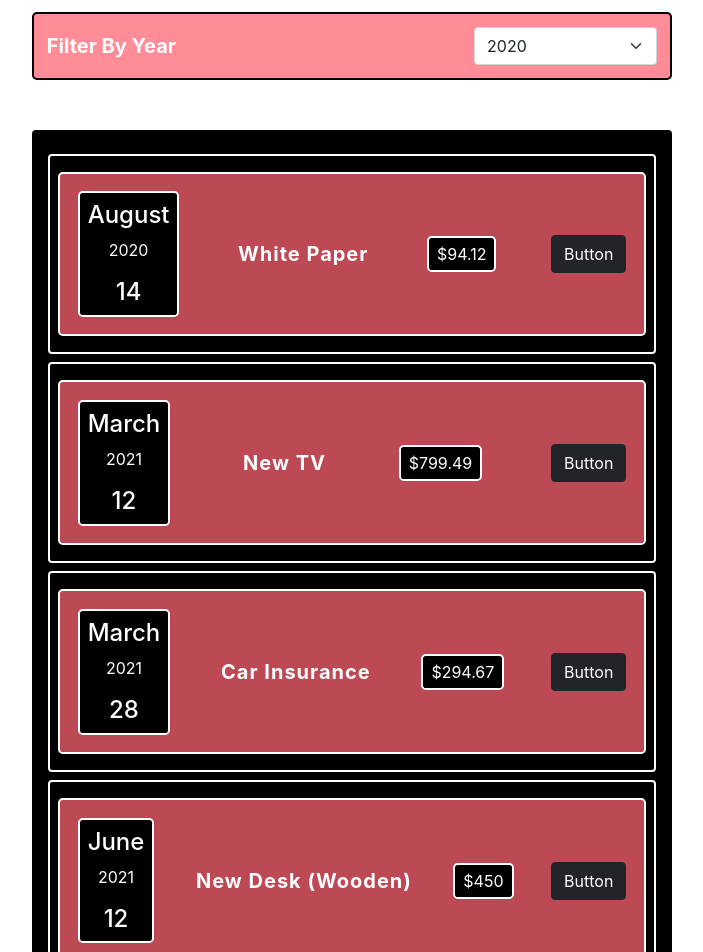
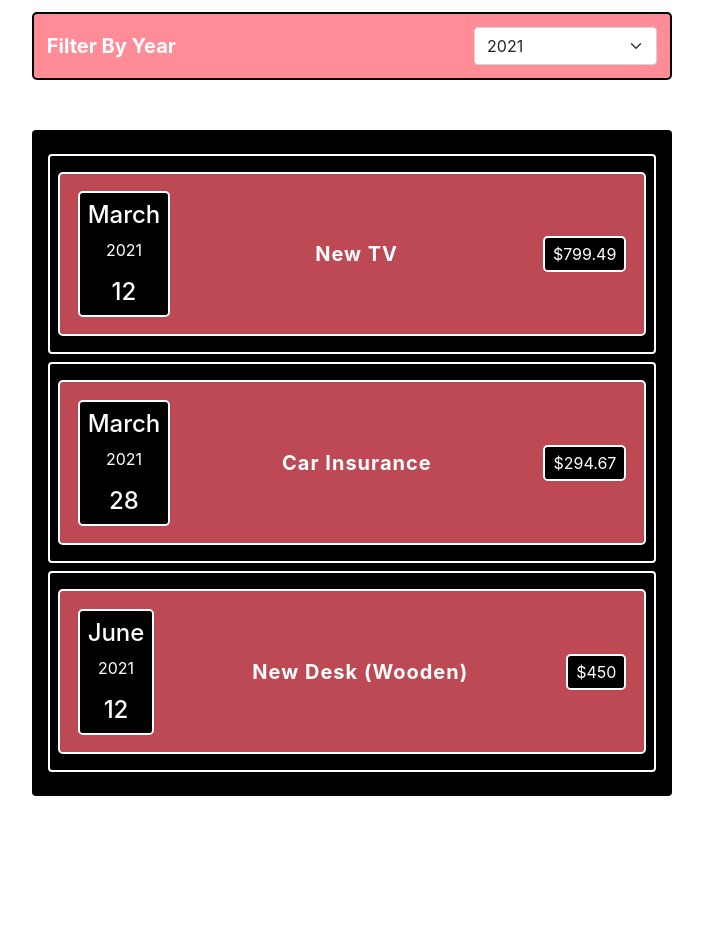
Before and after one commit to gokulr-05/REACT-PROJECTS-1, a React (Create React App) app: page / in a window 1280 px wide. Shown: the part 340-1292 px from the top of the page, without its empty margins (288-991 px from the left). After the commit the page ends 1136 px from the top, so only its background shows below. Built offline with nearby package versions, Linux system fonts and the light colour scheme.

Commit message:
NEW FEATURES: adding new Data & filtering and displaying datas

```diff
--- a/src/App.js
+++ b/src/App.js
@@ -1,11 +1,8 @@
+import { useState } from "react";
+
 import ExpenseFilter from "./components/NewExpense/ExpenseFilter";
 import Expenses from "./components/Expenses";
 import NewExpense from "./components/NewExpense/NewExpense";
-let App = () => {
-  let expenseFunc = (expenseData) => {
-    console.log("In App Js");
-    console.log("expenseData=", expenseData);
-  };
 
 const expenses = [
   {
@@ -29,11 +26,23 @@ let App = () => {
   },
 ];
 
+let App = () => {
+  let [exp, setExp] = useState(expenses);
+
+  let expenseFunc = (expenseData) => {
+    console.log("In App Js");
+    console.log("expenseData=", expenseData);
+
+    setExp((prev) => {
+      return [expenseData, ...prev];
+    });
+  };
+
   return (
     <div className="">
       {/* <ExpenseFilter /> */}
       <NewExpense expenses={expenses} expenseFunc={expenseFunc} />
-      <Expenses expenses={expenses} />
+      <Expenses expenses={exp} />
     </div>
   );
 };
--- a/src/components/ExpenseItem.js
+++ b/src/components/ExpenseItem.js
@@ -22,9 +22,9 @@ let ExpenseItem = ({ title, amt, date }) => {
           <span>{`$${amt1}`}</span>
         </div>
 
-        <button className="btn btn-dark" onClick={btnHandler}>
+        {/* <button className="btn btn-dark" onClick={btnHandler}>
           Button
-        </button>
+        </button> */}
       </div>
     </div>
   );
--- a/src/components/Expenses.js
+++ b/src/components/Expenses.js
@@ -6,7 +6,22 @@ import "./NewExpense/ExpenseFilter.css";
 import "./Expenses.css";
 
 let Expenses = ({ expenses }) => {
-  let [selectedYear, setSelectedYear] = useState("2020");
+  let [selectedYear, setSelectedYear] = useState("2021");
+  // console.log("selectedYear=", selectedYear);
+  // console.log("expenses=", expenses);
+
+  // console.log(
+  //   typeof expenses[0].date.getFullYear(),
+  //   expenses[0].date.getFullYear()
+  // );
+
+  // console.log(
+  //   typeof expenses[0].date.getFullYear().toString(),
+  //   expenses[0].date.getFullYear()
+  // );
+
+  // expenses.map((val)=>{});
+  // let [yearArr, setYearArr] = useState(yearFilteredArr);
 
   let filterYear = (year) => {
     setSelectedYear(year);
@@ -15,33 +30,26 @@ let Expenses = ({ expenses }) => {
     console.log(year);
   };
 
+  let yearFilteredArr = [];
+
+  yearFilteredArr = expenses.filter((val) => {
+    return val.date.getFullYear().toString() === selectedYear.toString();
+  });
+
   return (
     <div>
       <ExpenseFilter selectedYear={selectedYear} filterYear={filterYear} />
       <div className="rounded p-3 bg-black expenses-bucket">
-        <ExpenseItem
-          title={expenses[0].title}
-          amt={expenses[0].amount}
-          date={expenses[0].date}
-        />
-
-        <ExpenseItem
-          title={expenses[1].title}
-          amt={expenses[1].amount}
-          date={expenses[1].date}
-        />
-
-        <ExpenseItem
-          title={expenses[2].title}
-          amt={expenses[2].amount}
-          date={expenses[2].date}
-        />
-
-        <ExpenseItem
-          title={expenses[3].title}
-          amt={expenses[3].amount}
-          date={expenses[3].date}
-        />
+        {yearFilteredArr.map((val) => {
+          return (
+            <ExpenseItem
+              key={Math.random().toString()}
+              title={val.title}
+              amt={val.amount}
+              date={val.date}
+            />
+          );
+        })}
       </div>
     </div>
   );
--- a/src/components/NewExpense/ExpenseFilter.js
+++ b/src/components/NewExpense/ExpenseFilter.js
@@ -1,9 +1,15 @@
+import { useState } from "react";
 import "./ExpenseFilter.css";
-let ExpenseFilter = ({ filterYear, selectedYear }) => {
-  console.log("selectedYear=", selectedYear);
+let ExpenseFilter = ({ filterYear, selectedYear, filterYearFunc }) => {
+  // let [stateYear, setStateYear] = useState(selectedYear);
+
+  // console.log("selectedYear=", selectedYear);
+
+  // filterYear(stateYear);
 
   let yearChangeHandler = (e) => {
     filterYear(e.target.value);
+    // setStateYear(e.target.value);
   };
 
   return (
--- a/src/components/NewExpense/ExpenseForm.js
+++ b/src/components/NewExpense/ExpenseForm.js
@@ -23,9 +23,9 @@ let ExpenseForm = ({ expenseFunction }) => {
     e.preventDefault();
 
     let value = {
-      enteredTitle: enteredTitle,
-      enteredAmt: enteredAmt,
-      enteredDate: new Date(enteredDate),
+      title: enteredTitle,
+      amount: enteredAmt,
+      date: new Date(enteredDate),
     };
     console.log(value);
     expenseFunction(value);
@@ -87,7 +87,7 @@ let ExpenseForm = ({ expenseFunction }) => {
             <input
               value={enteredDate}
               type="date"
-              min="2022-01-01"
+              min="2019-01-01"
               max="2022-12-31"
               className="form-control"
               dir="rtl"
```
Lines whose indentation alone changed are shown as unchanged.
